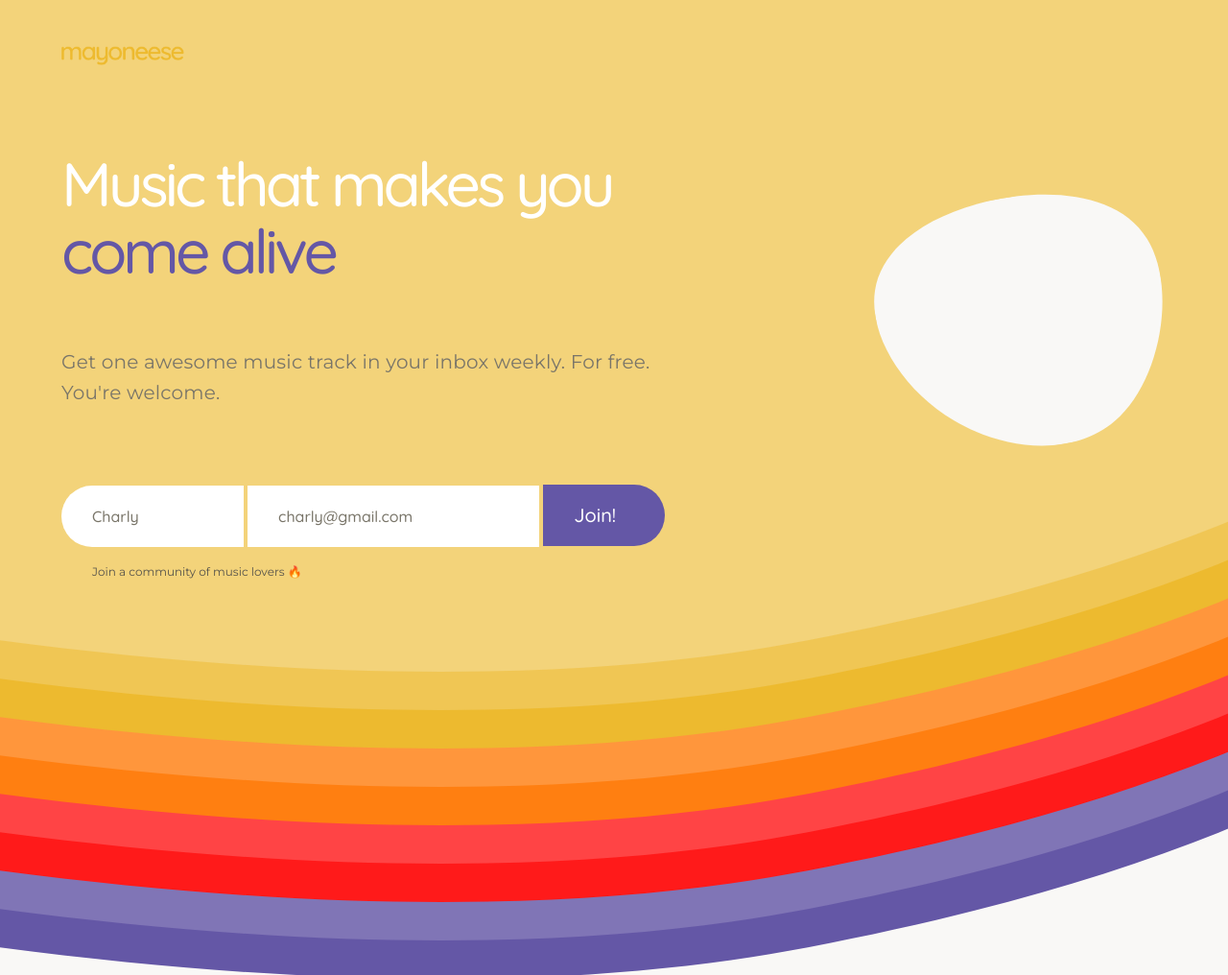
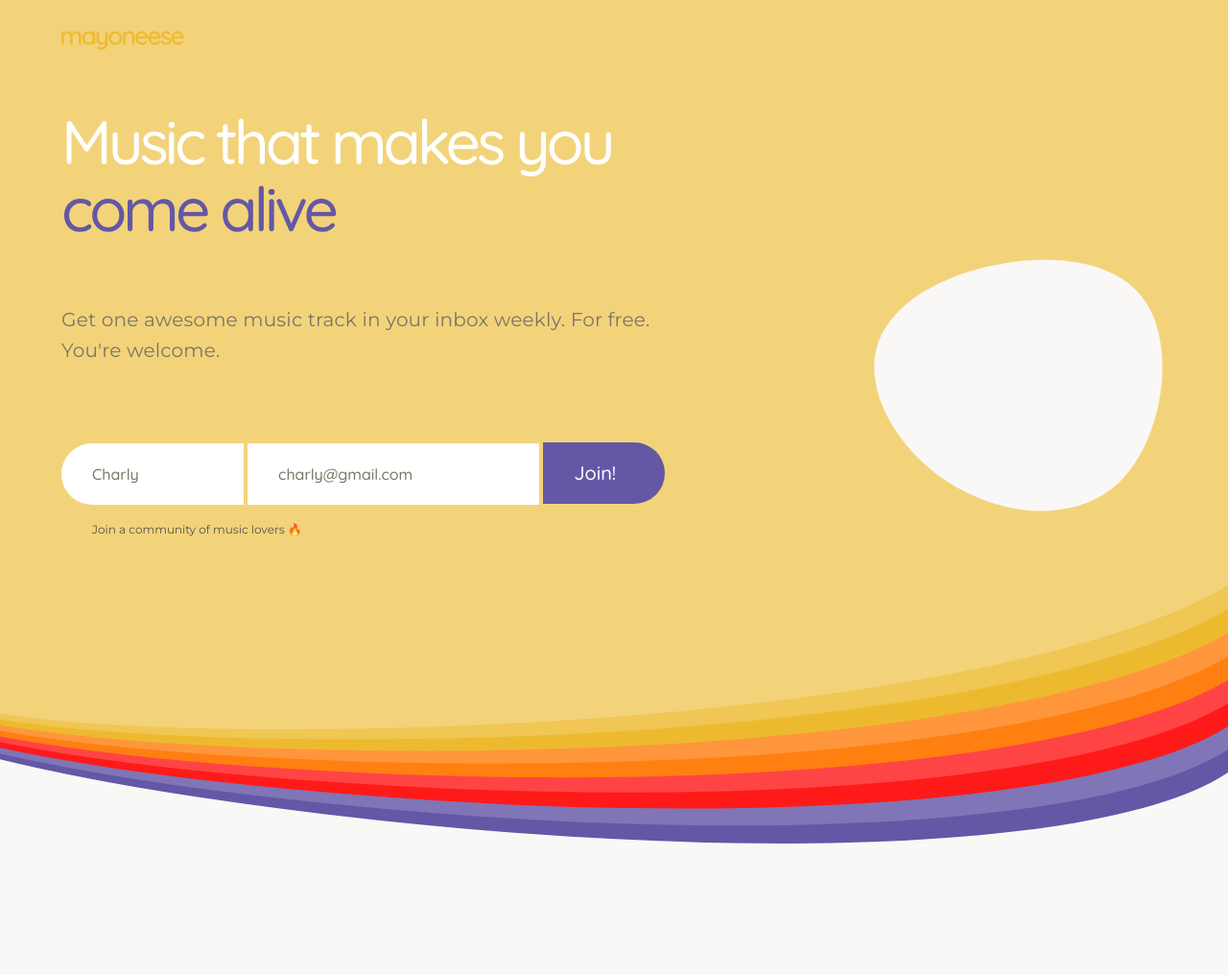
Before and after one commit to CharlyMartin/mayoneese, a Gatsby site: page / in a window 1280 px wide. Shown: the top 1016 px of the page at 96% size. After the commit the page ends 982 px from the top, so only its background shows below. Built offline with nearby package versions, Linux system fonts and the light colour scheme; Gatsby itself is replaced by a stand-in of ours.

Commit message:
svg to div banners

```diff
--- /dev/null
+++ b/src/components/banner.jsx
@@ -0,0 +1,26 @@
+import React from 'react';
+
+const Banner = ({colour, shade, children, zIndex, top, angle}) => {
+
+  const style = {
+    height: 'inherit',
+    minHeight: '95vh',
+    width: '110%',
+    background: `var(--${colour}-${shade})`,
+    borderRadius: '0% 0% 75% 25% / 0% 0% 30% 5%',
+    position: 'absolute',
+    top,
+    left: '-5%',
+    right: '0',
+    zIndex,
+    transform: `rotate(${angle}deg)`
+  }
+
+  return (
+    <div style={style}>
+      {children}
+    </div>
+  );
+};
+
+export default Banner;
--- a/src/components/header.jsx
+++ b/src/components/header.jsx
@@ -16,12 +16,14 @@ function Header(props) {
   // console.log(props);
 
   return (
+    <header className="navbar">
       <div className="container">
         <Link to={`/${pages.home}`}>
           <img src={logo} alt="Mayoneese Logo" id="logo"/>
           {/* <Img fixed={props.logo.childImageSharp.fixed} /> */}
         </Link>
       </div>
+    </header>
   )
 }
 
--- a/src/css/components/navbar.css
+++ b/src/css/components/navbar.css
@@ -1,5 +1,13 @@
+.navbar {
+  position: fixed;
+  top: 0;
+  left: 0;
+  right: 0;
+  z-index: 10;
+}
+
 #logo {
   width: var(--s-32);
   fill: red;
-  margin-top: var(--s-12);
+  margin-top: var(--s-8);
 }
--- a/src/css/pages/home.css
+++ b/src/css/pages/home.css
@@ -1,13 +1,18 @@
 #hero {
-  height: 120vh;
+  padding-top: var(--s-32);
+  position: absolute;
+  top: 0;
+  left: 0;
+  right: 0;
+  z-index: 0;
+  min-height: 95vh;
 }
 
-#hero .svgs {
-  overflow: hidden;
+.banners {
+
 }
 
 #hero h1 {
-  padding-top: var(--s-24);
   color: white;
 }
 
@@ -46,6 +51,7 @@
 #hero .description {
   padding-top: var(--s-4);
   padding-left: var(--s-8);
+  padding-bottom: var(--s-32);
   font-size: var(--s-3);
   color: var(--grey-80)
 }
--- a/src/pages/index.jsx
+++ b/src/pages/index.jsx
@@ -7,6 +7,7 @@ import React from 'react'
 import Layout from '../components/layout';
 import SEO from '../components/seo';
 import BannerSVG from '../components/banner-svg';
+import Banner from '../components/banner'
 import BlobSVG from '../components/blog-svg';
 import MailchimpForm from '../components/mailchimp-form';
 
@@ -22,7 +23,7 @@ function HomePage() {
       <SEO title="Home" keywords={[`gatsby`, `application`, `react`]} />
 
       <div id="home-page">
-        <div className="svgs">
+        {/* <div className="svgs">
           <BannerSVG top="0" zIndex="-10" colour="yellow" shade="30" />
           <BannerSVG top="5vh" zIndex="-20" colour="yellow" shade="40" />
           <BannerSVG top="10vh" zIndex="-30" colour="yellow" shade="50" />
@@ -32,9 +33,22 @@ function HomePage() {
           <BannerSVG top="30vh" zIndex="-70" colour="red" shade="50" />
           <BannerSVG top="35vh" zIndex="-80" colour="purple" shade="40" />
           <BannerSVG top="40vh" zIndex="-90" colour="purple" shade="50" />
+        </div> */}
+        <div className="banners">
+          <Banner top="0" zIndex="-10" angle="0" colour="yellow" shade="30" />
+          <Banner top="2vh" zIndex="-20" angle="1" colour="yellow" shade="40" />
+          <Banner top="4vh" zIndex="-30" angle="2" colour="yellow" shade="50" />
+          <Banner top="6vh" zIndex="-40" angle="3" colour="orange" shade="40" />
+          <Banner top="8vh" zIndex="-50" angle="4" colour="orange" shade="50" />
+          <Banner top="10vh" zIndex="-60" angle="5" colour="red" shade="40" />
+          <Banner top="12vh" zIndex="-70" angle="6" colour="red" shade="50" />
+          <Banner top="14vh" zIndex="-80" angle="7" colour="purple" shade="40" />
+          <Banner top="16vh" zIndex="-90" angle="8" colour="purple" shade="50" />
         </div>
 
-        <section id="hero" className="container">
+
+        <section id="hero">
+          <div className="container">
             <div className="column-layout">
               <div className="column-text">
                 <h1>
@@ -49,6 +63,7 @@ function HomePage() {
 
               <div className="column-image">
                 <BlobSVG colour="grey" width="300px" shade="00" rotate="350"/>
+              </div>
             </div>
           </div>
         </section>
```
Lines whose indentation alone changed are shown as unchanged.
